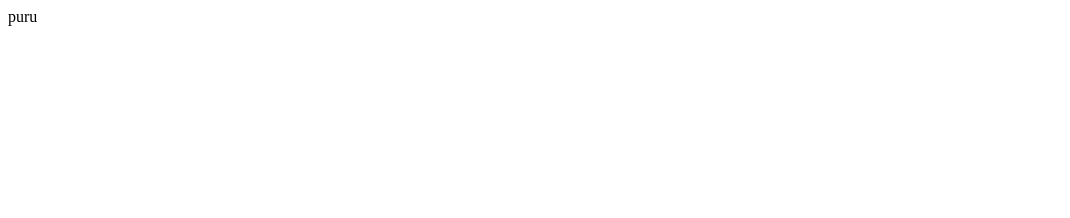
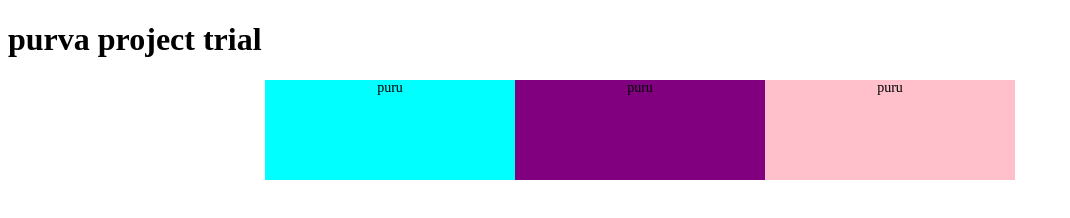
Before and after one commit to Purva25-j/trial, a plain HTML site: page index.html in a window 1280 px wide. Shown: the whole page, without its empty margins (0-1070 px from the left). Drawn offline with Linux system fonts and the light colour scheme.

Commit message:
add index.html

```diff
--- a/index.html
+++ b/index.html
@@ -1 +1,46 @@
-<p>puru</p>
+<!DOCTYPE html>
+<html lang="en">
+<head>
+    <meta charset="UTF-8">
+    <meta name="viewport" content="width=device-width, initial-scale=1.0">
+    <title>Purva</title>
+    <style>
+        .container{
+            display: flex;
+            justify-content: center;
+
+        }
+        .box1{
+            background-color: cyan;
+            text-align: center;
+            font-size: 14px;
+            height: 100px;
+            width:250px;
+
+        }
+        .box2{
+            background-color: purple;
+            text-align: center;
+            font-size: 14px;
+            height: 100px;
+            width:250px;
+        }
+        .box3{
+            background-color: pink;
+            text-align: center;
+            font-size: 14px;
+            height: 100px;
+            width:250px;
+        }
+    </style>
+</head>
+<body>
+    <h1>purva project trial</h1>
+    <div class="container">
+        <div class="box1">puru</div>
+        <div class="box2">puru</div>
+        <div class="box3">puru</div>
+    </div>
+
+</body>
+</html>
```
